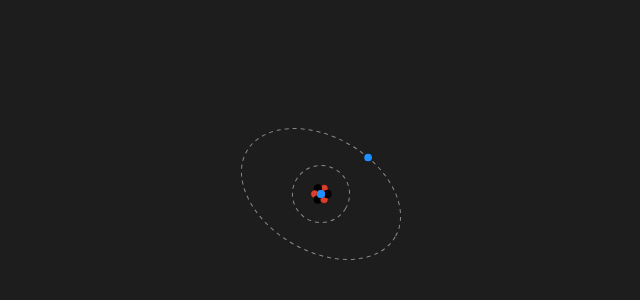
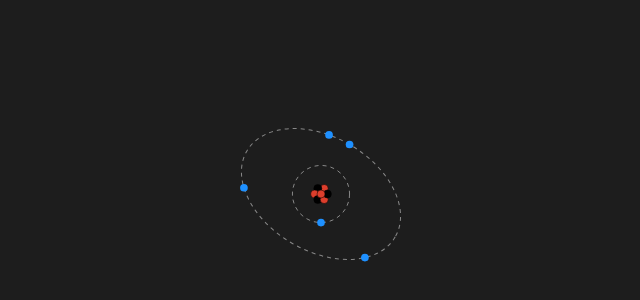
Before and after one commit to albertomercurio/stackblitz-starters-bzkxff5w, a Vue app: page / in a window 1280 px wide. Shown: the part 206-506 px from the top of the page, without its empty margins (419-1059 px from the left). Built offline with nearby package versions, Linux system fonts and the light colour scheme; a web font is replaced by a local one.

Commit message:
Complete working example

```diff
--- a/src/App.vue
+++ b/src/App.vue
@@ -29,8 +29,8 @@ onMounted(() => {
 
     timeline.to(electron, {
         attr: {
-            cx: () => "+=" + atomRef.value.getOrbitRelativeDistance(".electron", ".orbit-1").x,
-            cy: () => "+=" + atomRef.value.getOrbitRelativeDistance(".electron", ".orbit-1").y
+            cx: () => "+=" + atomRef.value.getOrbitRelativeDistance(".electron", ".orbit-1", 0.7).x,
+            cy: () => "+=" + atomRef.value.getOrbitRelativeDistance(".electron", ".orbit-1", 0.7).y
         },
         duration: 2,
     });
--- a/src/components/BohrAtom.vue
+++ b/src/components/BohrAtom.vue
@@ -7,19 +7,20 @@
             :class="index % 2 === 0 ? 'nucleon proton' : 'nucleon neutron'" />
 
         <!-- Orbitals -->
-        <ellipse v-for="(orbit, index) in orbits"
-            :key="`orbit-${index}`"
+        <ellipse v-for="(electronCount, orbitIndex) in orbits"
+            :key="`orbit-${orbitIndex}`"
             :cx="center" :cy="center"
-            :rx="(1 + index) * orbitRadius * orbitRadiusRatio[index]"
-            :ry="(1 + index) * orbitRadius"
-            :class="`orbit orbit-${index}`" />
+            :rx="(1 + orbitIndex) * orbitRadius * orbitRadiusRatio[orbitIndex]"
+            :ry="(1 + orbitIndex) * orbitRadius"
+            :class="`orbit orbit-${orbitIndex}`" />
 
         <!-- Electrons -->
-        <template v-for="(orbit, index) in orbits" :key="`electron-orbit-${index}`">
-            <circle v-for="i in orbit"
+        <template v-for="(electronCount, orbitIndex) in orbits" :key="`electron-orbit-${orbitIndex}`">
+            <circle v-for="i in electronCount"
+                :key="`electron-${orbitIndex}-${i}`"
                 :cx="center" :cy="center"
                 :r="electronRadius"
-                :class="`electron electron-${index}`" />
+                :class="`electron electron-orbit-${orbitIndex} electron-${i}`" />
         </template>
     </svg>
 </template>
@@ -72,29 +73,31 @@ onMounted(() => {
 
   ctx = gsap.context(() => {
     const orbits = gsap.utils.toArray<SVGEllipseElement>('.orbit')
-    const electron = gsap.utils.toArray<SVGCircleElement>('.electron')[0]
-    const orbitPaths = orbits.map(orbit =>
-      (MotionPathPlugin.convertToPath(orbit)[0] as SVGPathElement)
-    )
-    const orbitPath = orbitPaths[0]
 
-    gsap.set(orbitPaths, {
-      rotation: 30,
+    orbits.forEach((orbit, orbitIndex) => {
+        const orbitPath = MotionPathPlugin.convertToPath(orbit)[0] as SVGPathElement
+        const electrons_orbit = gsap.utils.toArray<SVGCircleElement>(`.electron-orbit-${orbitIndex}`)
+        gsap.set(orbitPath, {
+          rotation: 30 * orbitIndex,
           transformOrigin: 'center center'
         })
 
+        electrons_orbit.forEach((electron, electronIndex) => {
           gsap.to(electron, {
             motionPath: {
                 path: orbitPath,
                 align: orbitPath,
                 alignOrigin: [0.5, 0.5],
-        start: 0,
-        end: 1
+                start: electronIndex / electrons_orbit.length,
+                end: (electronIndex / electrons_orbit.length) + 1,
             },
             duration: 2,
             repeat: -1,
             ease: 'linear'
           })
+        })
+    })
+
   }, rootRef.value)
 })
 
@@ -141,7 +144,8 @@ function generatePackedNucleusAlternating(
 
 function getOrbitRelativeDistance(
   electronClass: string,
-  targetOrbitClass: string
+  targetOrbitClass: string,
+  position: number
 ): { x: number; y: number } {
   const electron = gsap.utils.toArray<SVGCircleElement>(electronClass)[0]
   const targetOrbitElement = gsap.utils.toArray<SVGGeometryElement>(
@@ -150,7 +154,7 @@ function getOrbitRelativeDistance(
   const targetOrbitPath = MotionPathPlugin.convertToPath(targetOrbitElement)[0]
   const orbitPathRaw = MotionPathPlugin.getRawPath(targetOrbitPath)
   MotionPathPlugin.cacheRawPathMeasurements(orbitPathRaw)
-  const p = MotionPathPlugin.getPositionOnPath(orbitPathRaw, 0.8)
+  const p = MotionPathPlugin.getPositionOnPath(orbitPathRaw, position)
 
   const bbox = targetOrbitPath.getBBox()
   const rl = MotionPathPlugin.getRelativePosition(
```
Lines whose indentation alone changed are shown as unchanged.
